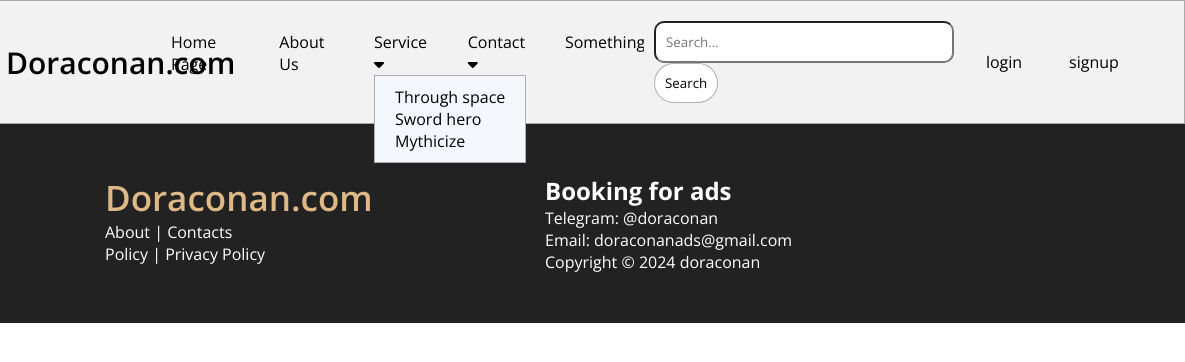
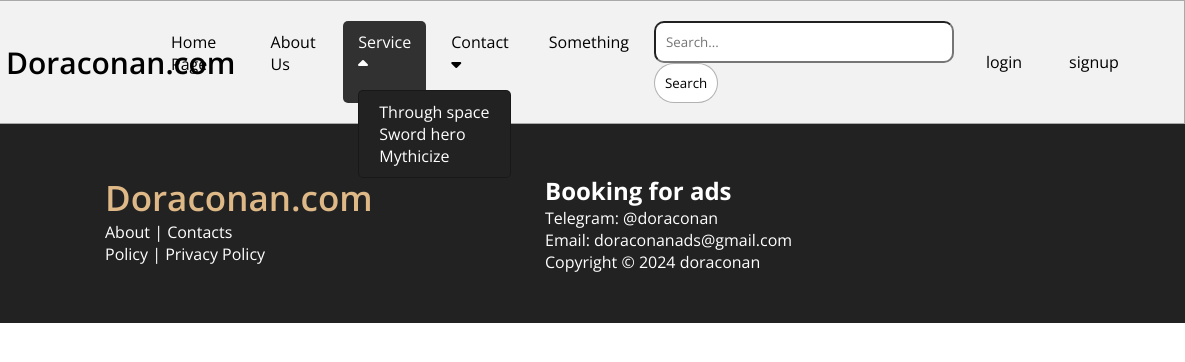
Before and after one commit to namnguyen97x/Simple-Responsive-Navbar, a plain HTML site: page index.html in a window 1280 px wide. Both pictures are taken after a click on the icon 474 px from the left and 64 px from the top of the page. Shown: the full height of the page, 95-1280 px from the left. Drawn offline with nearby package versions, Linux system fonts and the light colour scheme.

Commit message:
add more style for nav bar

```diff
--- a/index.html
+++ b/index.html
@@ -18,7 +18,7 @@
             <ul class="nav-links">
                 <li class="navbar"><a href="">Home Page</a></li>
                 <li class="navbar"><a href="">About Us</a></li>
-                <li class="navbar Service"><a href="">Service</a>
+                <li class="navbar navbar--dropdown"><a href="">Service</a>
                     <i class="fa-solid fa-caret-down"></i>
                     <ul class="dropdown-menu">
                         <li><a href="">Through space</a></li>
@@ -26,11 +26,11 @@
                         <li><a href="">Mythicize</a></li>
                     </ul>
                 </li>
-                <li class="navbar Contact"><a href="">Contact</a>
+                <li class="navbar navbar--dropdown"><a href="">Contact</a>
                     <i class="fa-solid fa-caret-down"></i>
                     <ul class="dropdown-menu">
                         <li><a href="">US</a></li>
-                        <li><a href="https://www.google.com/">Google</a></li>
+                        <li><a class="dropdown-item" href="https://www.google.com/" >Google</a></li>
                         <li><a href="https://youtu.be/dQw4w9WgXcQ?si=S7__MHNRx2Q-g6FU">Your GF</a></li>
                     </ul>
                 </li>
--- a/script.js
+++ b/script.js
@@ -4,6 +4,7 @@ document.addEventListener('DOMContentLoaded', () => {
   const btnClose = document.querySelector('.btnClose');
   const caretdowns = document.querySelectorAll('.fa-caret-down');
   const dropdowns = document.querySelectorAll('.dropdown-menu');
+  const navbardropdowns = document.querySelectorAll('.navbar--dropdown');
 
   burger.addEventListener('click', () => {
     burger.classList.toggle('hiden');
@@ -20,10 +21,14 @@ document.addEventListener('DOMContentLoaded', () => {
   caretdowns.forEach((caretdown, index) => {
     caretdown.addEventListener('click', () => {
       const dropdown = dropdowns[index];
+      const navbar = navbardropdowns[index];
+      caretdown.classList.toggle('rotate-180');
       if (dropdown.style.display === 'block') {
         dropdown.style.display = 'none';
+        navbar.classList.remove('active');
       } else {
         dropdown.style.display = 'block';
+        navbar.classList.add('active');
       }
     });
   });
--- a/style.css
+++ b/style.css
@@ -31,22 +31,47 @@ body {
     display: inline-block;
     padding: 10px 15px;
     color: black;
-    overflow: hidden;
+    border-radius: 5px;
+}
+.navbar:hover {
+    background-color: #313131;
+    color: white;
 }
 .navbar a {
 text-decoration: none;
 color: black;
 }
+.navbar:hover a {
+    color: white;
+}
 .dropdown-menu {
-    background-color: #f4f7fc;
+    background-color: #313131;
     padding: 10px;
     list-style: none;
     display: none;
     position: absolute;
     border: 1px solid rgba(0, 0, 0, 0.3);
+    border-radius: 5px;
+    margin: 15px 0;
+    background-color: #222222;
+}
+.navbar--dropdown.active a {
+    color: white;
+}
+.navbar--dropdown.active {
+    background-color: #313131;
+    color: white;
+}
+.dropdown-menu a {
+    color: white;
 }
 .fa-caret-down {
     cursor: pointer;
+    transition: transform 0.3s ease;
+}
+
+.rotate-180 {
+    transform: rotate(180deg);
 }
 .dropdown-menu li {
     padding: 0 10px;
@@ -288,12 +313,14 @@ footer h1 {
     .navbar:hover {
         cursor: pointer;
     }
-    .dropdown-menu {
+    .navbar:hover .dropdown-menu {
         width: 100%;
         position: relative;
         border: none;
-        background-color: #f2f2f2;
 
+    }
+    .dropdown-menu {
+        position: relative;
     }
     footer {
         display: flex;
```
